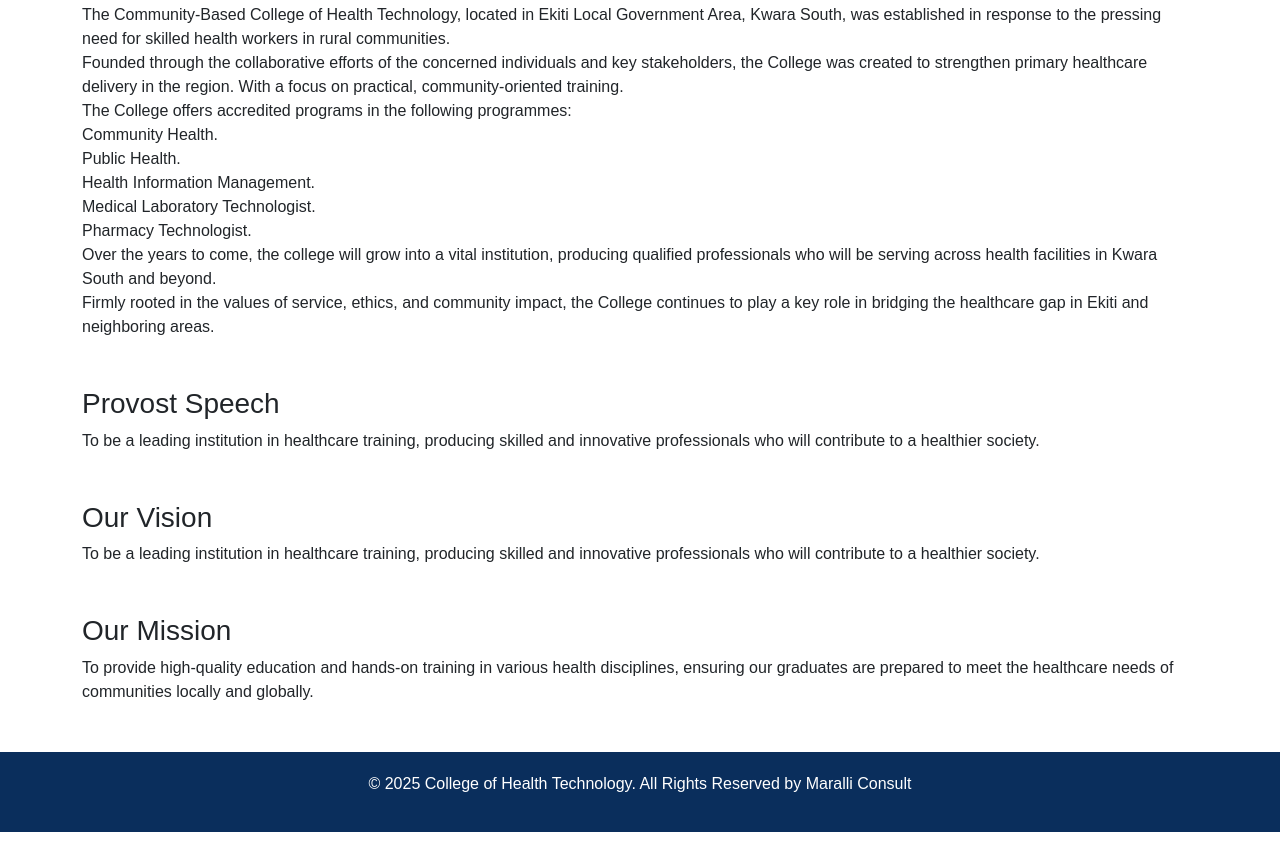
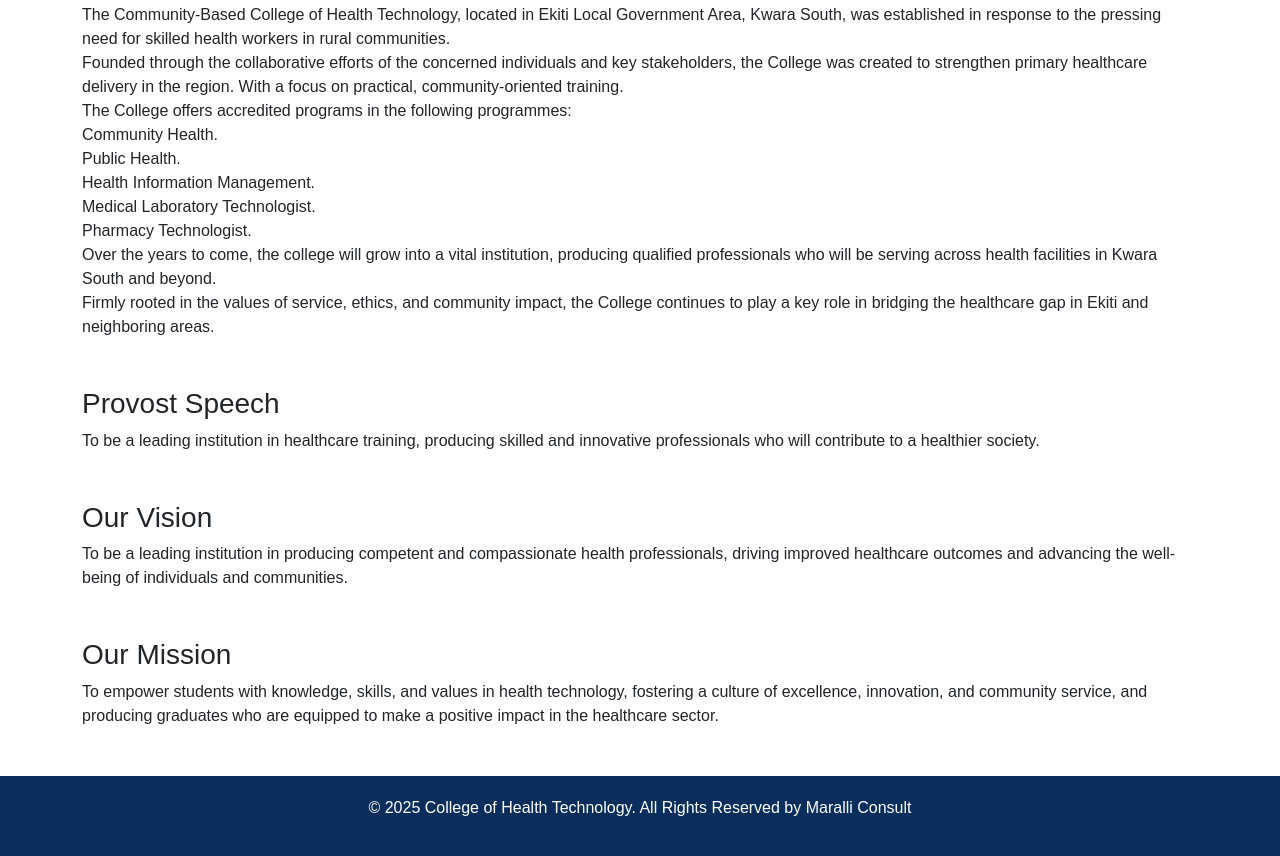
Before and after one commit to haleeyou/Osichtomumu, a plain HTML site: page college_site_html/about.html in a window 1280 px wide. Shown: the part 581-1437 px from the top of the page. Before the commit the page ends 1413 px from the top, so only its background shows below. Drawn offline with nearby package versions, Linux system fonts and the light colour scheme.

Commit message:
first commit

```diff
--- a/college_site_html/about.html
+++ b/college_site_html/about.html
@@ -79,8 +79,7 @@ With a focus on practical, community-oriented training. <br> The College offers
   <section id="vision" class="my-5">
     <h3>Our Vision</h3>
     <p>
-      To be a leading institution in healthcare training, producing skilled and
-      innovative professionals who will contribute to a healthier society.
+      To be a leading institution in producing competent and compassionate health professionals, driving improved healthcare outcomes and advancing the well-being of individuals and communities.
     </p>
   </section>
 
@@ -88,9 +87,7 @@ With a focus on practical, community-oriented training. <br> The College offers
   <section id="mission" class="my-5">
     <h3>Our Mission</h3>
     <p>
-      To provide high-quality education and hands-on training in various health
-      disciplines, ensuring our graduates are prepared to meet the healthcare
-      needs of communities locally and globally.
+      To empower students with knowledge, skills, and values in health technology, fostering a culture of excellence, innovation, and community service, and producing graduates who are equipped to make a positive impact in the healthcare sector.
     </p>
   </section>
 </div>
```
Also changed, not shown: college_site_html/contact.html (+1 -1 lines), 1 other file.
